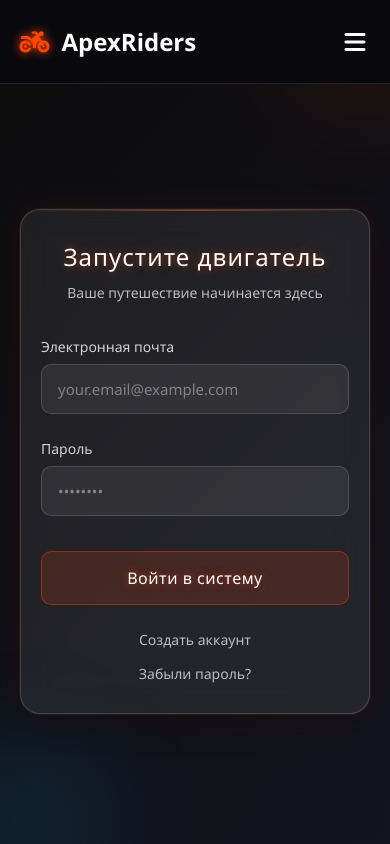
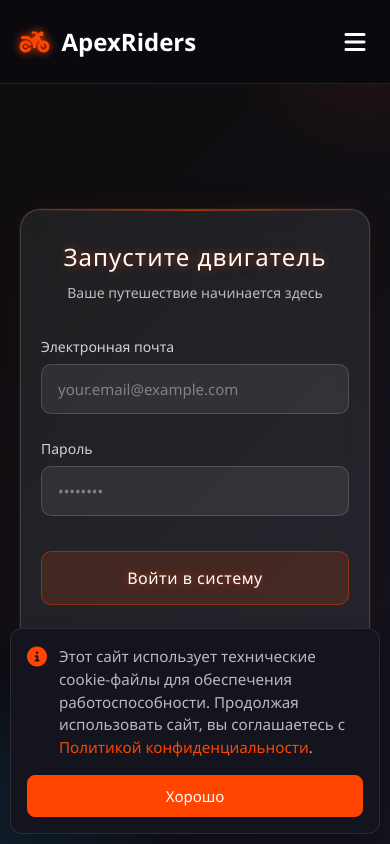
Before and after one commit to griskprj/ApexRiders, a Vue app in the folder client/: page /login in a window 390 px wide. Shown: the top 844 px of the page. Built offline with nearby package versions, Linux system fonts and the light colour scheme.

Commit message:
feach: add cookie banner

```diff
--- a/client/dev-dist/sw.js
+++ b/client/dev-dist/sw.js
@@ -82,7 +82,7 @@ define(['./workbox-5a5d9309'], (function (workbox) { 'use strict';
     "revision": "3ca0b8505b4bec776b69afdba2768812"
   }, {
     "url": "index.html",
-    "revision": "0.kb69r243254"
+    "revision": "0.ade2csgapvk"
   }], {});
   workbox.cleanupOutdatedCaches();
   workbox.registerRoute(new workbox.NavigationRoute(workbox.createHandlerBoundToURL("index.html"), {
--- a/client/src/App.vue
+++ b/client/src/App.vue
@@ -1,5 +1,6 @@
 <script setup>
 import NotificationBell from './components/notifications/NotificationBell.vue';
+import CookieBanner from './components/ui/CookieBanner.vue';
 </script>
 
 <template>
@@ -67,6 +68,8 @@ import NotificationBell from './components/notifications/NotificationBell.vue';
 <!-- Оверлей для закрытия меню -->
 <div v-if="isMobile && isMobileMenuOpen" class="mobile-menu-overlay" @click="closeMobileMenu"></div>
 
+    <CookieBanner @consent-given="handleCookieConsent" />
+
     <main class="main-content">
         <router-view @user-updated="handleUserUpdate"></router-view>
     </main>
@@ -116,6 +119,7 @@ import NotificationBell from './components/notifications/NotificationBell.vue';
 
 <script>
 import { authService } from './utils/checkAuth'
+import CookieBanner from './components/ui/CookieBanner.vue';
 
 export default {
     name: 'App',
@@ -129,6 +133,10 @@ export default {
             isLoading: false,
             currentRoute: null
         }
+    },
+
+    components: {
+        CookieBanner
     },
 
     computed: {
@@ -149,6 +157,10 @@ export default {
     },
 
     methods: {
+        handleCookieConsent() {
+            console.log('Cookie consent given')
+        },
+
         async loadUser() {
             this.isLoading = true
 
--- a/client/src/components/ui/BaseButton.vue
+++ b/client/src/components/ui/BaseButton.vue
@@ -41,3 +41,12 @@ export default {
     emits: ['click']
 }
 </script>
+
+<style scoped>
+/* Small button */
+:deep(.btn-small) {
+    padding: 8px 20px;
+    font-size: 0.9rem;
+    white-space: nowrap;
+}
+</style>
--- /dev/null
+++ b/client/src/components/ui/CookieBanner.vue
@@ -0,0 +1,163 @@
+<template>
+    <div v-if="!isConsentGiven" class="cookie-banner">
+        <div class="cookie-content">
+            <div class="cookie-message">
+                <i class="fas fa-info-circle"></i>
+                <p>
+                    Этот сайт использует технические cookie-файлы для обеспечения работоспособности.
+                    Продолжая использовать сайт, вы соглашаетесь с
+                    <router-link to="/privacy-policy">Политикой конфиденциальности</router-link>.
+                </p>
+            </div>
+
+            <BaseButton
+                variant="primary"
+                size="small"
+                @click="acceptCookies"
+            >
+                Хорошо
+            </BaseButton>
+        </div>
+    </div>
+</template>
+
+<script>
+/**
+ * Компонент CookieBanner
+ * @description Отображает баннер с уведомлением об использовании cookie.
+ * Показывается только если пользователь еще не дал согласие.
+ *
+ * @component
+ * @version 1.0.0
+ * @example
+ * <CookieBanner @consent-given="handleConsent" />
+ *
+ * @emits consent-given - Срабатывает после того, как пользователь нажал "Хорошо"
+ * **/
+
+import BaseButton from './BaseButton.vue';
+import { cookieManager } from '../../utils/cookieManager';
+
+export default {
+    name: 'CookieBanner',
+    components: { BaseButton },
+
+    data() {
+        return {
+            isConsentGiven: false
+        }
+    },
+
+    mounted() {
+        this.isConsentGiven = cookieManager.hasConsent();
+    },
+
+    methods: {
+        acceptCookies() {
+            cookieManager.setConsent('necessary');
+            this.isConsentGiven = true;
+            this.$emit('consent-given');
+        }
+    }
+}
+</script>
+
+<style scoped>
+.cookie-banner {
+    position: fixed;
+    bottom: 20px;
+    left: 20px;
+    right: 20px;
+    max-width: 600px;
+    margin: 0 auto;
+    background: var(--bg-secondary);
+    border: 1px solid rgba(255, 255, 255, 0.1);
+    border-radius: 12px;
+    padding: 16px 20px;
+    z-index: 9999;
+    backdrop-filter: blur(10px);
+    box-shadow: 0 10px 30px rgba(0, 0, 0, 0.3);
+    animation: slideUp 0.3s ease;
+}
+
+.cookie-content {
+    display: flex;
+    align-items: center;
+    justify-content: space-between;
+    gap: 20px;
+    flex-wrap: wrap;
+}
+
+.cookie-message {
+    display: flex;
+    align-items: center;
+    gap: 12px;
+    flex: 1;
+    min-width: 250px;
+}
+
+.cookie-message i {
+    color: var(--primary);
+    font-size: 20px;
+    flex-shrink: 0;
+}
+
+.cookie-message p {
+    margin: 0;
+    color: var(--text-secondary);
+    font-size: 0.95rem;
+    line-height: 1.5;
+}
+
+.cookie-message a {
+    color: var(--primary);
+    text-decoration: none;
+    transition: color 0.3s ease;
+}
+
+.cookie-message a:hover {
+    color: var(--primary-dark);
+    text-decoration: underline;
+}
+
+/* Adaptive */
+@media (max-width: 768px) {
+    .cookie-banner {
+        bottom: 10px;
+        left: 10px;
+        right: 10px;
+        padding: 16px;
+    }
+
+    .cookie-content {
+        flex-direction: column;
+        align-items: stretch;
+        gap: 16px;
+    }
+
+    .cookie-message {
+        min-width: auto;
+    }
+
+    .cookie-message i {
+        align-self: flex-start;
+        margin-top: 2px;
+    }
+
+    :deep(.btn-small) {
+        width: 100%;
+    }
+}
+
+/* Animation */
+@keyframes slideUp {
+    from {
+        transform: translateY(100%);
+        opacity: 0;
+    }
+    to {
+        transform: translateY(0);
+        opacity: 1;
+    }
+}
+</style>
--- /dev/null
+++ b/client/src/utils/cookieManager.js
@@ -0,0 +1,79 @@
+/**
+ * Менеджер для работы с cookie-согласием
+ * @module cookieManager
+ * @description Предоставляет методы для установки, получения и управления
+ * согласием пользователя на использование cookie-файлов
+*/
+
+export const cookieManager = {
+    setConsent(consentType) {
+        document.cookie = `cookie_consent=${consentType}; max-age=31536000; path=/; SameSite=Lax`
+        localStorage.setItem('cookie_consent', consentType)
+
+        if (consentType !== 'all') {
+            this.removeNonEssentialCookies()
+        }
+    },
+
+    getConsent() {
+        const cookieConsent = document.cookie
+            .split('; ')
+            .find(row => row.startsWith('cookie_consent='))
+            ?.split('=')[1]
+
+        const localConsent = localStorage.getItem('cookie_consent')
+
+        if (cookieConsent && !localConsent) {
+            localStorage.setItem('cookie_consent', cookieConsent)
+            return cookieConsent
+        }
+
+        if (localConsent && !cookieConsent) {
+            document.cookie = `cookie_consent=${localConsent}; max-age=31536000; path=/; SameSite=Lax`
+            return localConsent
+        }
+
+        return cookieConsent || localConsent || null
+    },
+
+    hasConsent() {
+        return this.getConsent() !== null
+    },
+
+    getConsentType() {
+        return this.getConsent()
+    },
+
+    hasConsentFor(type) {
+        const consent = this.getConsent()
+        if (!consent) return false
+
+        if (type === 'necessary') return true
+
+        return consent === 'all'
+    },
+
+    removeNonEssentialCookies() {
+        const cookies = document.cookie.split('; ')
+        cookies.forEach(cookie => {
+            const [name] = cookie.split('=')
+            if (!['cookie_consent', 'session', 'authToken', 'PHPSESSID'].includes(name)) {
+                document.cookie = `${name}=; max-age=0; path=/`
+                document.cookie = `${name}=; max-age=0; path=/; domain=${window.location.hostname}`
+            }
+        })
+    },
+
+    deleteAllCookies() {
+        const cookies = document.cookie.split('; ')
+        cookies.forEach(cookie => {
+            const [name] = cookie.split('=')
+            document.cookie = `${name}=; max-age=0; path=/`
+            document.cookie = `${name}=; max-age=0; path=/; domain=${window.location.hostname}`
+        })
+
+        localStorage.removeItem('cookie_consent')
+
+        console.log('All cookies deleted')
+    }
+}
```
